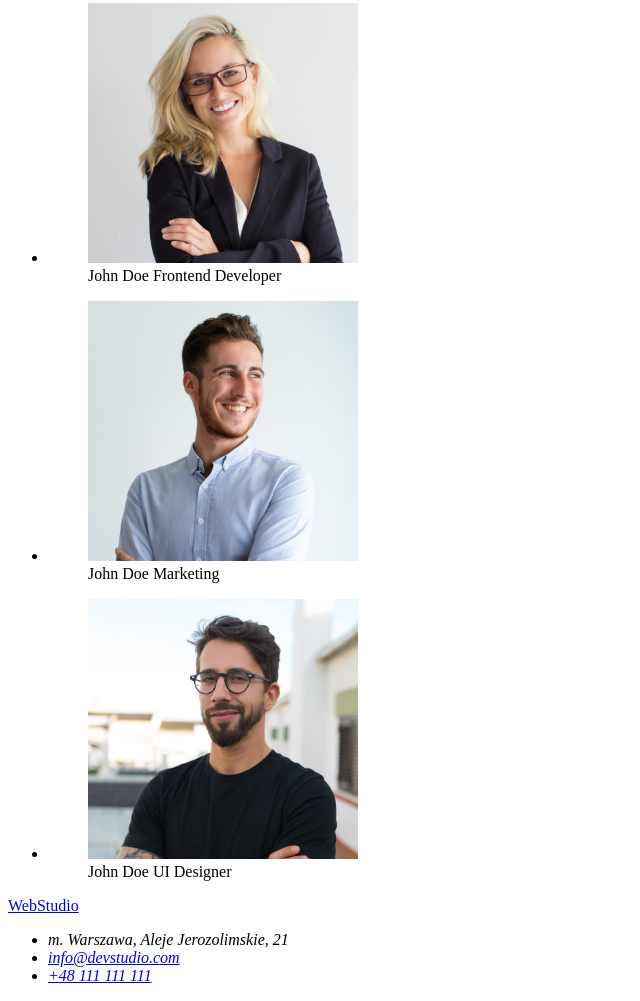
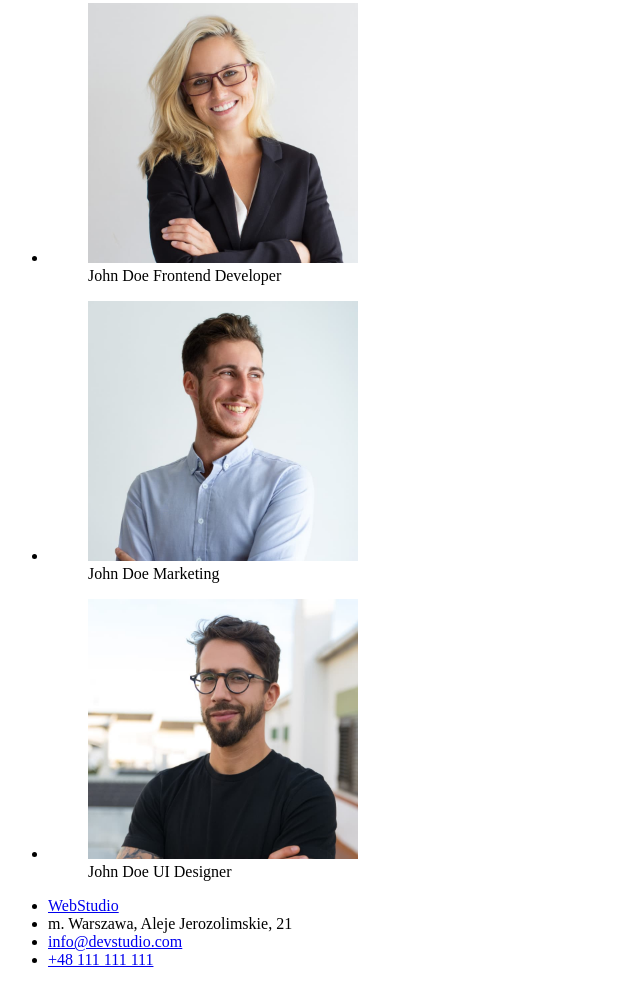
Before and after one commit to KamilD90/goit-markup-hw-01, a plain HTML site: page index.html in a window 1280 px wide. Shown: the part 1850-2851 px from the top of the page, without its empty margins (0-640 px from the left). Drawn offline with Linux system fonts and the light colour scheme.

Commit message:
fix issiue

```diff
--- a/index.html
+++ b/index.html
@@ -137,20 +137,23 @@
         </section>
     </main>
     <footer>
-        <a href="index.html"><span>Web</span><span>Studio</span></a>
+        <address></address>
+
         <ul>
+            <li><a href="index.html"><span>Web</span><span>Studio</span></a></li>
             <li>
-                <address><span>m. Warszawa, Aleje Jerozolimskie, 21</span></address>
+                <span>m. Warszawa, Aleje Jerozolimskie, 21</span>
             </li>
             <li>
-                <address>
-                    <a href="mailto:info@devstudio.com">info@devstudio.com</a>
-                </address>
+
+                <a href="mailto:info@devstudio.com">info@devstudio.com</a>
+
             </li>
             <li>
-                <address> <a href="tel:+48111111111">+48 111 111 111</a></address>
+                <a href="tel:+48111111111">+48 111 111 111</a>
             </li>
         </ul>
+        </address>
     </footer>
 </body>
 
```
